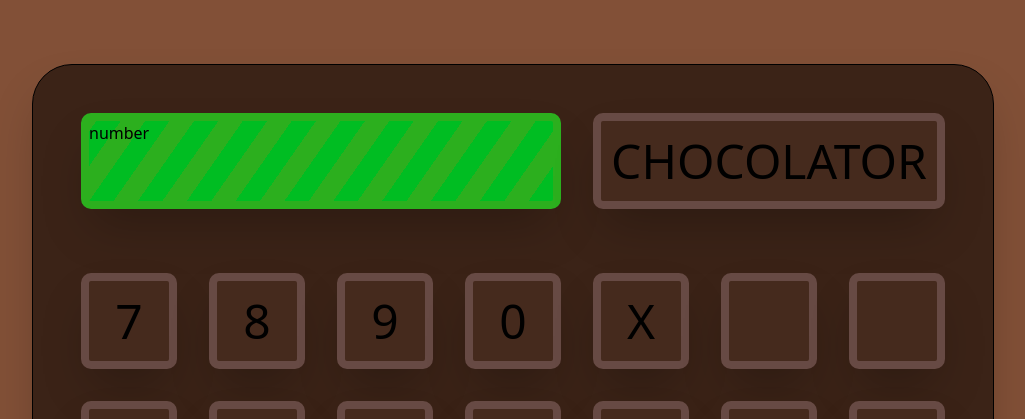
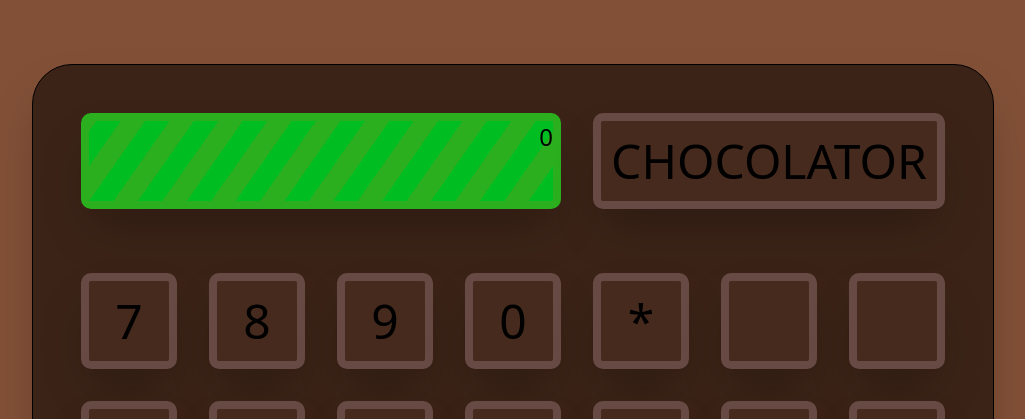
Before and after one commit to emoral435/Chocolator, a React (Create React App) app: page / in a window 1280 px wide. Shown: the top 419 px of the page, without its empty margins (127-1152 px from the left). Built offline with nearby package versions, Linux system fonts and the light colour scheme.

Commit message:
Started on the Equal button logic

```diff
--- a/src/Components/Credits/index.jsx
+++ b/src/Components/Credits/index.jsx
@@ -3,7 +3,7 @@ import img from './1051377.png';
 export default function Credits(props) {
     return (<div className='flex gap-12'>
         <div className='flex items-center'>
-            <div className='text-lg'>
+            <div className='text-lg text-left'>
                 made by emoral435
             </div>
         </div>
--- a/src/Components/GreenOutput/index.jsx
+++ b/src/Components/GreenOutput/index.jsx
@@ -1,7 +1,10 @@
 export default function GreenOutput(props) {
-    return (<div className='box-border w-[30rem] h-[6rem] border-[8px] border-[#2caf1e] rounded-[10px] shadow-2xl' id='greengradient'>
-        <div>
-            number
+    return (<div className='box-border w-[30rem] h-[6rem] border-[8px] border-[#2caf1e] rounded-[10px] shadow-2xl flex flex-col' id='greengradient'>
+        <div id='topNum' className='text-2xl flex items-center justify-end'>
+            0
+        </div>
+        <div id='bottomNum' className='text-4xl grow-[2] flex items-center justify-end'>
+
         </div>
     </div>
 
--- a/src/Components/NumberButton/index.jsx
+++ b/src/Components/NumberButton/index.jsx
@@ -1,5 +1,61 @@
+import React, { useState } from 'react';
+
 export default function NumberButton(props) {
-    return (<button className=' border-[8px] border-[#674a44] rounded-[10px] box-border p-10 w-16 h-16 bg-[#452a1d] hover:bg-[#2e1b11] flex items-center justify-center shadow-2xl'>
-        <div className={`text-5xl`}>{props.symbol}</div>
+    // const [count, setCount] = useState(0);
+
+    const buttonChoice = () => {
+        const symbol = props.symbol;
+        if (symbol === 'AC' || symbol === 'C') {
+            isClear(symbol)
+        } else if (symbol === '=') {
+            isEquals()
+        } else {
+            const inputSymbol = parseInt(symbol)
+            const isNaN = Number.isNaN(inputSymbol)
+            lowerTextInput(isNaN, symbol);
+        }
+    }
+
+    const lowerTextInput = (NanBoolean, symbol) => {
+        const bottomText = document.querySelector('#bottomNum');
+        const operationSymbol = ['*', '-', '+', '/']
+        if (NanBoolean) { // if the button is not a number and not clear of equal
+            if (operationSymbol.includes(symbol)) {
+                bottomText.textContent = bottomText.textContent + ' ' + symbol + ' ';
+            } else if (symbol === '.') {
+                bottomText.textContent = bottomText.textContent + symbol;
+            } else if (symbol === '+/-') {
+                if (bottomText.textContent.charAt(0) === '-') {
+                    bottomText.textContent = bottomText.textContent.slice(1)
+                } else {
+                    bottomText.textContent = '-' + bottomText.textContent
+                }
+            }
+        } else if (!NanBoolean) { // if the button is a number, just output the number
+            bottomText.textContent = bottomText.textContent + symbol
+        }
+    }
+
+    const isClear = (symbol) => { // if the button is clear or all clear, act accordingly
+        const bottomText = document.querySelector('#bottomNum');
+        const topText = document.querySelector('#topNum');
+        if (symbol === 'AC') {
+            topText.textContent = '0'
+            bottomText.textContent = ''
+        } else if (symbol === 'C') {
+            bottomText.textContent = bottomText.textContent.slice(0, -1)
+        }
+    }
+
+    const isEquals = () => {
+        const bottomText = document.querySelector('#bottomNum');
+        const operationSymbol = ['*', '-', '+', '/'];
+        if (bottomText.textContent.charaAt(0)) {
+
+        }
+    }
+
+    return (<button onClick={buttonChoice} className='text-5xl number border-[8px] border-[#674a44] rounded-[10px] box-border p-10 w-16 h-16 bg-[#452a1d] hover:bg-[#2e1b11] flex items-center justify-center shadow-2xl'>
+        {props.symbol}
     </button >);
 };
--- a/src/Components/NumberGrid/index.jsx
+++ b/src/Components/NumberGrid/index.jsx
@@ -7,7 +7,7 @@ export default function NumberGrid(props) {
             <NumberButton symbol='8' />
             <NumberButton symbol='9' />
             <NumberButton symbol='0' />
-            <NumberButton symbol='X' />
+            <NumberButton symbol='*' />
             <NumberButton symbol='' />
             <NumberButton symbol='' />
             <NumberButton symbol='4' />
```
